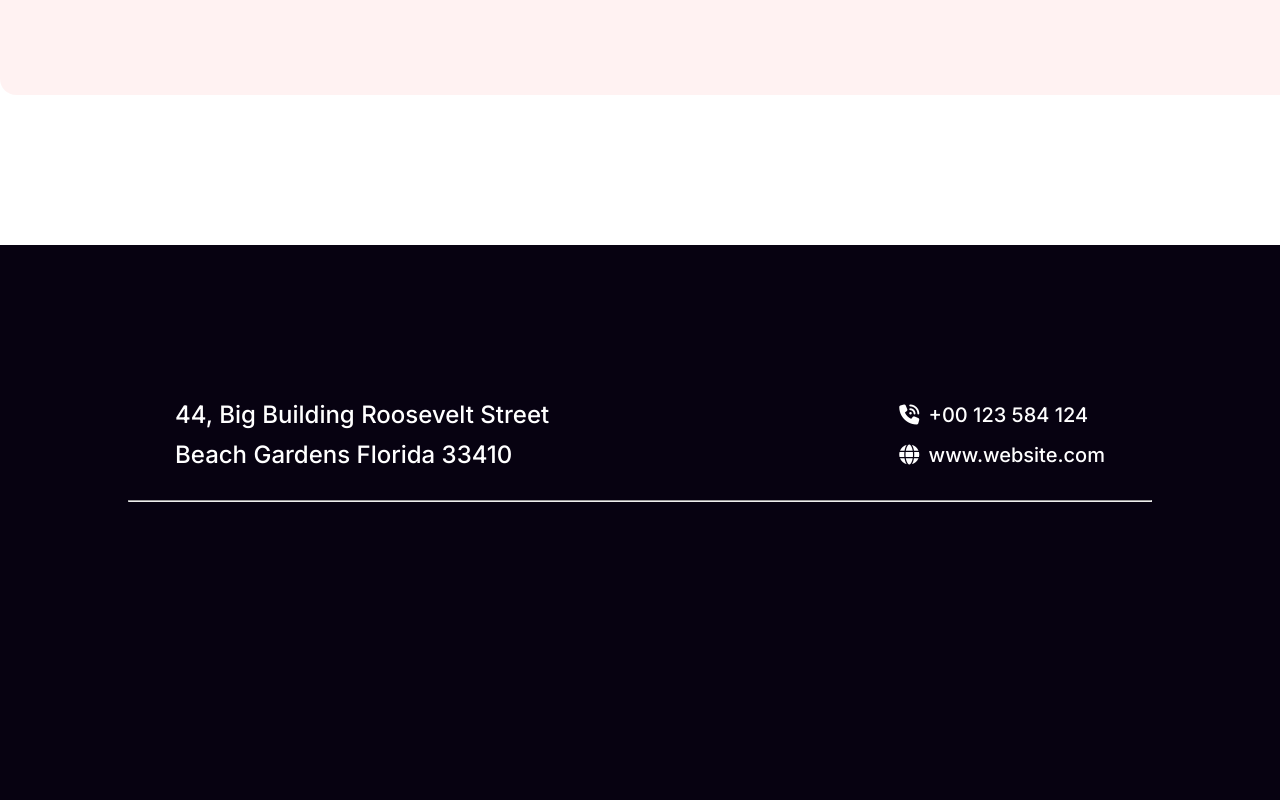
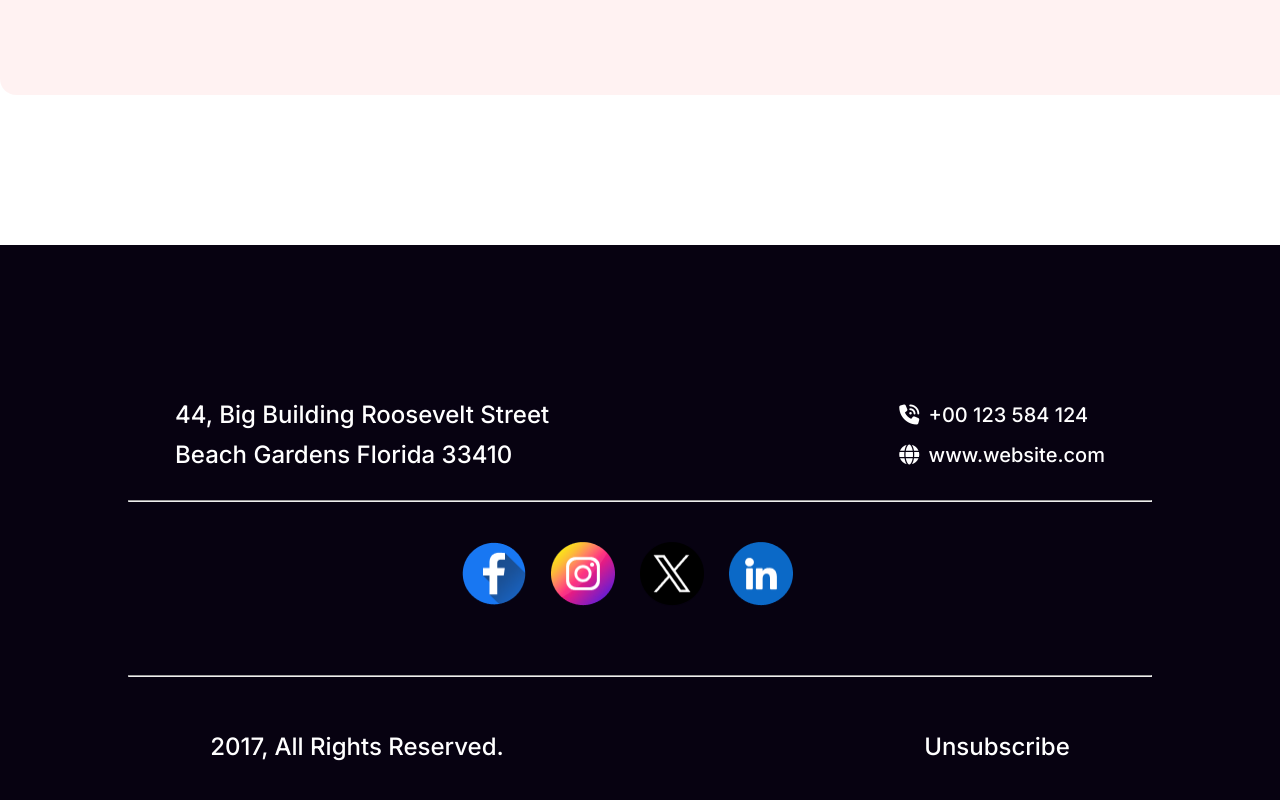
Before and after one commit to Artreeus/P-hero-Assingment, a plain HTML site: page index.html in a window 1280 px wide. Shown: the part 6313-7113 px from the top of the page. Drawn offline with Linux system fonts and the light colour scheme.

Commit message:
footer finished

```diff
--- a/index.html
+++ b/index.html
@@ -167,12 +167,29 @@
         <div class="right1">
           <i class="fa-solid fa-phone-volume"></i> +00 123 584 124 <br />
           <i class="fa-solid fa-globe"></i> www.website.com
+        </div>
+      </div>
+      <hr class="centered-hr" />
 
+      <div class="mid">
+        <img src="images/Facebook.png" alt="" /><img
+          src="images/Instagram.png"
+          alt=""
+        /><img src="images/Twitter.png" alt="" /><img
+          src="images/Linkedin.png"
+          alt=""
+        />
+      </div>
+      <hr class="centered-hr" />
+
+      <div class="lower">
+        <div class="left2">
+          <p>2017, All Rights Reserved.</p>
         </div>
-
+        <div class="right2">
+          <p>Unsubscribe</p>
+        </div>
       </div>
-      <hr class="centered-hr">
-
     </footer>
   </body>
 </html>
--- a/style.css
+++ b/style.css
@@ -36,7 +36,8 @@ header {
   width: 1320px;
   height: 600px;
   margin: 0 auto;
-  background: linear-gradient(180deg, #070211 0%, rgba(7, 2, 17, 0) 100%),url(images/Banner\ Image.png);
+  background: linear-gradient(180deg, #070211 0%, rgba(7, 2, 17, 0) 100%),
+    url(images/Banner\ Image.png);
   background-size: cover;
   background-position: center;
   border-radius: 16px;
@@ -441,9 +442,37 @@ footer .upper .right1 i {
 }
 
 footer hr {
-  height: 1px;
+  height: 0.1px !important;
   width: 80%;
   margin: 0 auto;
   background: rgba(255, 255, 255, 0.15);
   margin-top: 25px;
 }
+
+footer .mid {
+  text-align: center;
+  padding-top: 40px;
+  padding-bottom: 40px;
+}
+
+footer .mid img{
+  width: 64px;
+height: 64px;
+margin-right: 25px;
+}
+
+
+footer .lower {
+  display: flex;
+  justify-content: space-around;
+}
+
+footer .lower p {
+  color: #fff;
+  font-family: "Inter", sans-serif;
+  font-size: 24px;
+  font-style: normal;
+  font-weight: 500;
+  line-height: 40px;
+  padding-top: 50px;
+}
```
